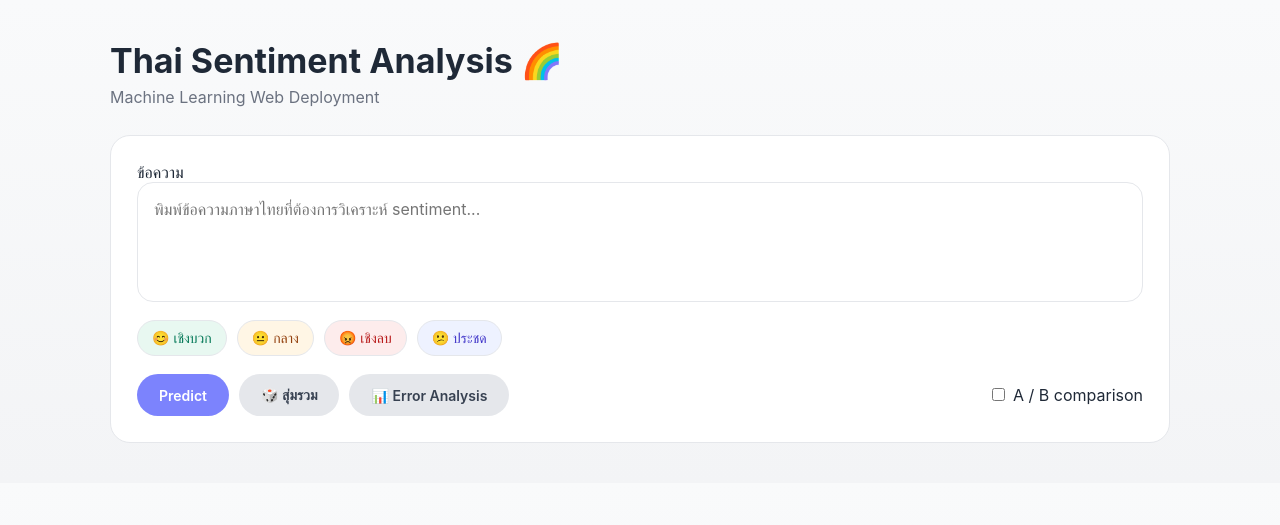
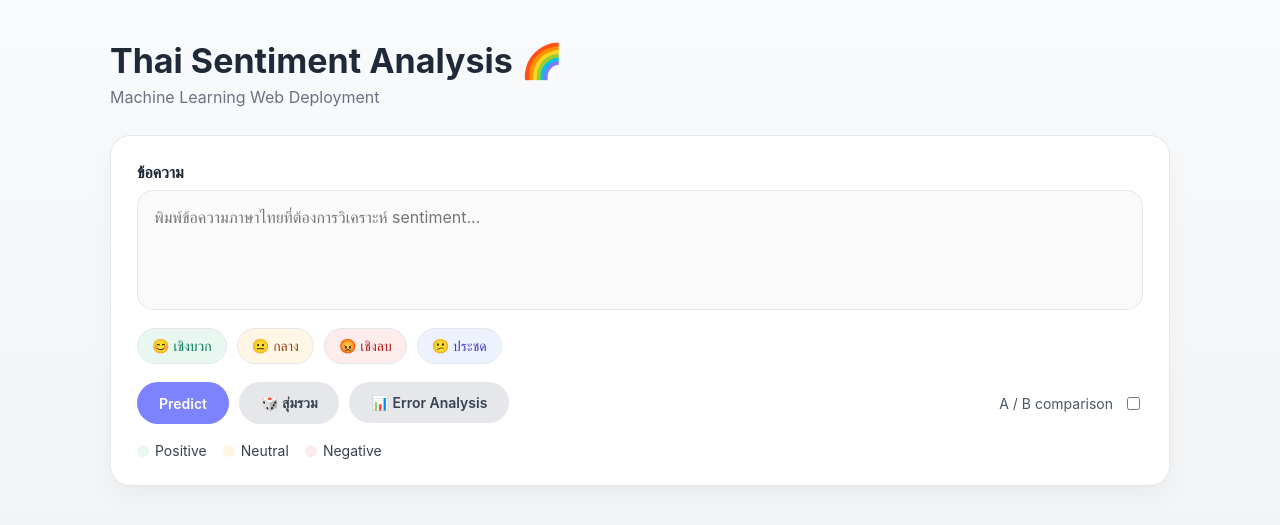
Before and after one commit to Yaowarat16/thai-sentiment-ml-2, a FastAPI app: page / in a window 1280 px wide. Shown: the top 525 px of the page. Run offline with FastAPI, Linux system fonts and the light colour scheme; parts of the project's set-up code (start-up, migrations or seed data) failed here and were passed over.

Commit message:
Update index.html

```diff
--- a/app/templates/index.html
+++ b/app/templates/index.html
@@ -6,7 +6,7 @@
   <meta name="viewport" content="width=device-width, initial-scale=1">
 
   <style>
-:root{
+    :root {
       --bg:#f9fafb;
       --card:#ffffff;
       --border:#e5e7eb;
@@ -14,235 +14,374 @@
 
       --pos-bg:#e8f8f1;
       --pos-text:#047857;
+
       --neu-bg:#fff6e5;
       --neu-text:#92400e;
+
       --neg-bg:#fdecec;
       --neg-text:#b91c1c;
     }
 
-*{
-  box-sizing:border-box;
-  font-family: Inter, system-ui, sans-serif;
+    * {
+      box-sizing: border-box;
+      font-family: Inter, system-ui, -apple-system, BlinkMacSystemFont, sans-serif;
     }
 
-body{
-  margin:0;
-  background:linear-gradient(180deg,#f9fafb,#f3f4f6);
-  color:#1f2937;
+    body {
+      margin: 0;
+      background: linear-gradient(180deg,#f9fafb,#f3f4f6);
+      color: #1f2937;
     }
 
-.container{
-  max-width:1100px;
-  margin:40px auto;
-  padding:0 20px;
+    .container {
+      max-width: 1100px;
+      margin: 40px auto;
+      padding: 0 20px;
     }
 
-h1{font-size:34px;margin-bottom:6px;}
-.subtitle{color:#6b7280;margin-bottom:28px;}
-
-.card{
-  background:var(--card);
-  border:1px solid var(--border);
-  border-radius:20px;
-  padding:26px;
-  margin-bottom:26px;
+    h1 {
+      font-size: 34px;
+      margin-bottom: 6px;
     }
 
-textarea{
-  width:100%;
-  height:120px;
-  padding:16px;
-  border-radius:16px;
-  border:1px solid var(--border);
-  resize:none;
-  font-size:16px;
+    .subtitle {
+      color: #6b7280;
+      margin-bottom: 28px;
     }
 
-.chips{display:flex;gap:10px;flex-wrap:wrap;margin-top:14px;}
-.chip{
-  padding:8px 14px;
-  border-radius:999px;
-  font-size:14px;
-  cursor:pointer;
-  border:1px solid var(--border);
-}
-.chip.pos{background:var(--pos-bg);color:var(--pos-text);}
-.chip.neu{background:var(--neu-bg);color:var(--neu-text);}
-.chip.neg{background:var(--neg-bg);color:var(--neg-text);}
-.chip.mix{background:#eef2ff;color:#4338ca;}
-
-.actions{
-  display:flex;
-  justify-content:space-between;
-  align-items:center;
-  margin-top:18px;
+    /* ---------- CARD ---------- */
+    .card {
+      background: var(--card);
+      border: 1px solid var(--border);
+      border-radius: 20px;
+      padding: 26px;
+      margin-bottom: 26px;
+      box-shadow: 0 10px 25px rgba(0,0,0,0.04);
     }
 
-.left-actions{
-  display:flex;
-  gap:10px;
-  flex-wrap:wrap;
+    label {
+      font-weight: 600;
+      margin-bottom: 8px;
+      display: block;
     }
 
-button,.link-btn{
-  border:none;
-  border-radius:999px;
-  padding:12px 22px;
-  font-size:14px;
-  font-weight:600;
-  cursor:pointer;
-  text-decoration:none;
-  display:inline-flex;
-  align-items:center;
-  justify-content:center;
+    textarea {
+      width: 100%;
+      height: 120px;
+      padding: 16px;
+      border-radius: 16px;
+      border: 1px solid var(--border);
+      resize: none;
+      font-size: 16px;
+      background: #fafafa;
     }
 
-button.primary{background:var(--primary);color:white;}
-button.secondary,.link-btn{background:#e5e7eb;color:#374151;}
-
-.results{
-  display:grid;
-  grid-template-columns:1fr 1fr;
-  gap:22px;
+    textarea:focus {
+      outline: none;
+      border-color: var(--primary);
+      background: white;
     }
 
-.result-card{
-  border-radius:18px;
-  padding:22px;
-  border:1px solid var(--border);
+    /* ---------- TOOLTIP ---------- */
+    .tooltip {
+      position: relative;
     }
 
-.badge{
-  display:inline-block;
-  padding:6px 14px;
-  border-radius:999px;
-  font-weight:700;
-  margin-bottom:10px;
+    .tooltip:hover::after {
+      content: attr(data-tip);
+      position: absolute;
+      bottom: 120%;
+      left: 50%;
+      transform: translateX(-50%);
+      background: #111827;
+      color: white;
+      font-size: 12px;
+      padding: 6px 10px;
+      border-radius: 6px;
+      white-space: nowrap;
     }
 
-.progress{
-  height:10px;
-  background:#e5e7eb;
-  border-radius:999px;
-  overflow:hidden;
-  margin:10px 0;
+    /* ---------- CHIPS ---------- */
+    .chips {
+      display: flex;
+      gap: 10px;
+      flex-wrap: wrap;
+      margin-top: 14px;
     }
 
-.progress div{height:100%;}
-.hidden{display:none;}
+    .chip {
+      padding: 8px 14px;
+      border-radius: 999px;
+      font-size: 14px;
+      cursor: pointer;
+      border: 1px solid var(--border);
+      transition: .15s;
+    }
+
+    .chip:hover {
+      transform: translateY(-1px);
+      box-shadow: 0 4px 10px rgba(0,0,0,0.05);
+    }
+
+    .chip.pos { background: var(--pos-bg); color: var(--pos-text); }
+    .chip.neu { background: var(--neu-bg); color: var(--neu-text); }
+    .chip.neg { background: var(--neg-bg); color: var(--neg-text); }
+    .chip.mix { background: #eef2ff; color: #4338ca; }
+
+    /* ---------- ACTIONS ---------- */
+    .actions {
+      display: flex;
+      justify-content: space-between;
+      align-items: center;
+      margin-top: 18px;
+    }
+
+    .left-actions {
+      display: flex;
+      gap: 10px;
+      flex-wrap: wrap;
+    }
+
+    button {
+      border: none;
+      border-radius: 999px;
+      padding: 12px 22px;
+      font-size: 14px;
+      font-weight: 600;
+      cursor: pointer;
+    }
+
+    button.primary {
+      background: var(--primary);
+      color: white;
+    }
+
+    button.secondary {
+      background: #e5e7eb;
+      color: #374151;
+    }
+
+    .toggle {
+      display: flex;
+      align-items: center;
+      gap: 10px;
+      font-size: 14px;
+      color: #4b5563;
+    }
+
+    /* ---------- LEGEND ---------- */
+    .legend {
+      display: flex;
+      gap: 16px;
+      margin-top: 18px;
+      font-size: 14px;
+      color: #374151;
+    }
+
+    .legend span {
+      display: flex;
+      align-items: center;
+      gap: 6px;
+    }
+
+    .dot {
+      width: 12px;
+      height: 12px;
+      border-radius: 50%;
+    }
+
+    .dot.pos { background: var(--pos-bg); }
+    .dot.neu { background: var(--neu-bg); }
+    .dot.neg { background: var(--neg-bg); }
+
+    /* ---------- RESULTS ---------- */
+    .results {
+      display: grid;
+      grid-template-columns: 1fr 1fr;
+      gap: 22px;
+    }
+
+    .result-card {
+      border-radius: 18px;
+      padding: 22px;
+      border: 1px solid var(--border);
+    }
+
+    .badge {
+      display: inline-block;
+      padding: 8px 18px;
+      border-radius: 999px;
+      font-weight: 700;
+      margin-bottom: 14px;
+    }
+
+    .progress {
+      height: 10px;
+      background: #e5e7eb;
+      border-radius: 999px;
+      overflow: hidden;
+      margin: 14px 0;
+    }
+
+    .progress > div {
+      height: 100%;
+    }
+
+    .small {
+      font-size: 14px;
+      color: #6b7280;
+      line-height: 1.6;
+    }
+
+    .hidden {
+      display: none;
+    }
   </style>
 </head>
 
 <body>
   <div class="container">
-
     <h1>Thai Sentiment Analysis 🌈</h1>
     <div class="subtitle">Machine Learning Web Deployment</div>
 
+    <!-- INPUT -->
     <div class="card">
       <label>ข้อความ</label>
       <textarea id="text" placeholder="พิมพ์ข้อความภาษาไทยที่ต้องการวิเคราะห์ sentiment..."></textarea>
 
+      <!-- SAMPLE CHIPS -->
       <div class="chips">
-  <span class="chip pos" onclick="setText(randomBy('pos'))">😊 เชิงบวก</span>
-  <span class="chip neu" onclick="setText(randomBy('neu'))">😐 กลาง</span>
-  <span class="chip neg" onclick="setText(randomBy('neg'))">😡 เชิงลบ</span>
-  <span class="chip mix" onclick="setText(randomBy('mix'))">😕 ประชด</span>
+        <span class="chip pos tooltip" data-tip="ตัวอย่างข้อความเชิงบวก" onclick="setText(randomBy('pos'))">😊 เชิงบวก</span>
+        <span class="chip neu tooltip" data-tip="ตัวอย่างข้อความกลาง" onclick="setText(randomBy('neu'))">😐 กลาง</span>
+        <span class="chip neg tooltip" data-tip="ตัวอย่างข้อความเชิงลบ" onclick="setText(randomBy('neg'))">😡 เชิงลบ</span>
+        <span class="chip mix tooltip" data-tip="ข้อความผสม / ประชด" onclick="setText(randomBy('mix'))">😕 ประชด</span>
       </div>
 
+      <!-- ACTIONS -->
       <div class="actions">
         <div class="left-actions">
-    <button class="primary" onclick="analyze()">Predict</button>
-    <button class="secondary" onclick="setText(randomAny())">🎲 สุ่มรวม</button>
+          <button class="primary tooltip" data-tip="ส่งข้อความไปให้โมเดลวิเคราะห์" onclick="analyze()">Predict</button>
 
-    <!-- ✅ ปุ่มไปหน้า Error -->
-    <a href="/errors" class="link-btn">📊 Error Analysis</a>
+          <button class="secondary tooltip" data-tip="สุ่มข้อความตัวอย่างทุกประเภท" onclick="setText(randomAny())">
+            🎲 สุ่มรวม
+          </button>
+
+          <a href="/errors">
+            <button class="secondary tooltip" data-tip="ดูตัวอย่างที่โมเดลทำนายผิด">
+              📊 Error Analysis
+            </button>
+          </a>
         </div>
 
-  <label>
-    <input type="checkbox" id="abToggle"> A / B comparison
-  </label>
+        <div class="toggle tooltip" data-tip="เปรียบเทียบผลลัพธ์จาก 2 โมเดล">
+          <span>A / B comparison</span>
+          <input type="checkbox" id="abToggle">
         </div>
       </div>
 
+      <!-- LEGEND -->
+      <div class="legend">
+        <span><div class="dot pos"></div> Positive</span>
+        <span><div class="dot neu"></div> Neutral</span>
+        <span><div class="dot neg"></div> Negative</span>
+      </div>
+    </div>
+
+    <!-- RESULTS -->
     <div id="results" class="results hidden">
       <div id="modelA" class="result-card"></div>
       <div id="modelB" class="result-card"></div>
     </div>
-
   </div>
 
   <script>
-const samples={
-  pos:["ร้านนี้ดีมาก บริการประทับใจสุดๆ 😊","อาหารอร่อยมาก"],
-  neu:["เฉยๆ","คุณภาพตามราคา"],
-  neg:["แย่มาก","ไม่ประทับใจเลย"],
-  mix:["อาหารดีแต่บริการช้า"]
+    const samples = {
+      pos: [
+        "ร้านนี้ดีมาก บริการประทับใจสุดๆ 😊",
+        "อาหารอร่อย บรรยากาศดีมาก",
+        "พนักงานสุภาพและเป็นกันเอง"
+      ],
+      neu: [
+        "ร้านนี้ก็โอเค ไม่ได้ดีหรือแย่",
+        "คุณภาพตามราคา",
+        "เฉยๆ ยังไม่ค่อยประทับใจ"
+      ],
+      neg: [
+        "แย่มาก เสียเวลามาใช้บริการ 😡",
+        "บริการช้ามากและไม่ใส่ใจลูกค้า",
+        "คุณภาพแย่กว่าที่คิด"
+      ],
+      mix: [
+        "ตอนแรกคิดว่าจะดี แต่ใช้จริงแล้วผิดหวัง",
+        "อาหารอร่อย แต่บริการช้ามาก",
+        "บรรยากาศดี แต่ราคาแพง"
+      ]
     };
 
-function randomBy(t){
-  const a=samples[t];
-  return a[Math.floor(Math.random()*a.length)];
+    function randomBy(type) {
+      const a = samples[type];
+      return a[Math.floor(Math.random() * a.length)];
     }
 
-function randomAny(){
-  return Object.values(samples).flat()
-    [Math.floor(Math.random()*Object.values(samples).flat().length)];
+    function randomAny() {
+      const all = [...samples.pos, ...samples.neu, ...samples.neg, ...samples.mix];
+      return all[Math.floor(Math.random() * all.length)];
     }
 
-function setText(t){
-  document.getElementById("text").value=t;
+    function setText(t) {
+      document.getElementById("text").value = t;
     }
 
-function styleByLabel(l){
-  if(l==="Positive") return ["var(--pos-bg)","var(--pos-text)"];
-  if(l==="Negative") return ["var(--neg-bg)","var(--neg-text)"];
-  return ["var(--neu-bg)","var(--neu-text)"];
+    function styleByLabel(l) {
+      if (l === "Positive") return ["var(--pos-bg)", "var(--pos-text)"];
+      if (l === "Negative") return ["var(--neg-bg)", "var(--neg-text)"];
+      return ["var(--neu-bg)", "var(--neu-text)"];
     }
 
-function render(el,d){
-  const [bg,txt]=styleByLabel(d.label);
-  el.style.background=bg;
-  el.innerHTML=`
-    <div class="badge" style="background:${bg};color:${txt}">
+    function render(el, d) {
+      const [sbg, st] = styleByLabel(d.label);
+      el.style.background = sbg;
+      el.innerHTML = `
+        <div class="badge" style="background:${sbg};color:${st}">
           ${d.label.toUpperCase()}
         </div>
         <div class="progress">
-      <div style="width:${d.confidence*100}%;background:${txt}"></div>
+          <div style="width:${d.confidence * 100}%;background:${st}"></div>
         </div>
-    <div>
-      Confidence: ${(d.confidence*100).toFixed(2)}%<br>
+        <div class="small">
+          Confidence: ${(d.confidence * 100).toFixed(2)}%<br>
           Latency: ${d.latency_ms} ms<br>
-      Model: ${d.name} (${d.version})
-    </div>`;
+          Model: ${d.name} <b>(${d.version ?? "v1.0"})</b>
+        </div>
+      `;
     }
 
-async function analyze(){
-  const text=document.getElementById("text").value;
-  const ab=document.getElementById("abToggle").checked;
+    async function analyze() {
+      const text = document.getElementById("text").value;
+      const ab = document.getElementById("abToggle").checked;
+
       document.getElementById("results").classList.remove("hidden");
 
-  if(ab){
-    const r=await fetch("/predict_ab",{
-      method:"POST",
-      headers:{"Content-Type":"application/json"},
-      body:JSON.stringify({text})
+      if (ab) {
+        const r = await fetch("/predict_ab", {
+          method: "POST",
+          headers: { "Content-Type": "application/json" },
+          body: JSON.stringify({ text })
         });
-    const d=await r.json();
-    render(modelA,d.model_a);
-    render(modelB,d.model_b);
-  }else{
-    const r=await fetch("/predict",{
-      method:"POST",
-      headers:{"Content-Type":"application/json"},
-      body:JSON.stringify({text})
+        const d = await r.json();
+        render(modelA, d.model_a);
+        render(modelB, d.model_b);
+      } else {
+        const r = await fetch("/predict", {
+          method: "POST",
+          headers: { "Content-Type": "application/json" },
+          body: JSON.stringify({ text })
         });
-    const d=await r.json();
-    render(modelA,d);
-    modelB.innerHTML="";
+        const d = await r.json();
+        render(modelA, d);
+        modelB.innerHTML = "";
       }
     }
   </script>
-
 </body>
 </html>
```
Lines whose indentation alone changed are shown as unchanged.
